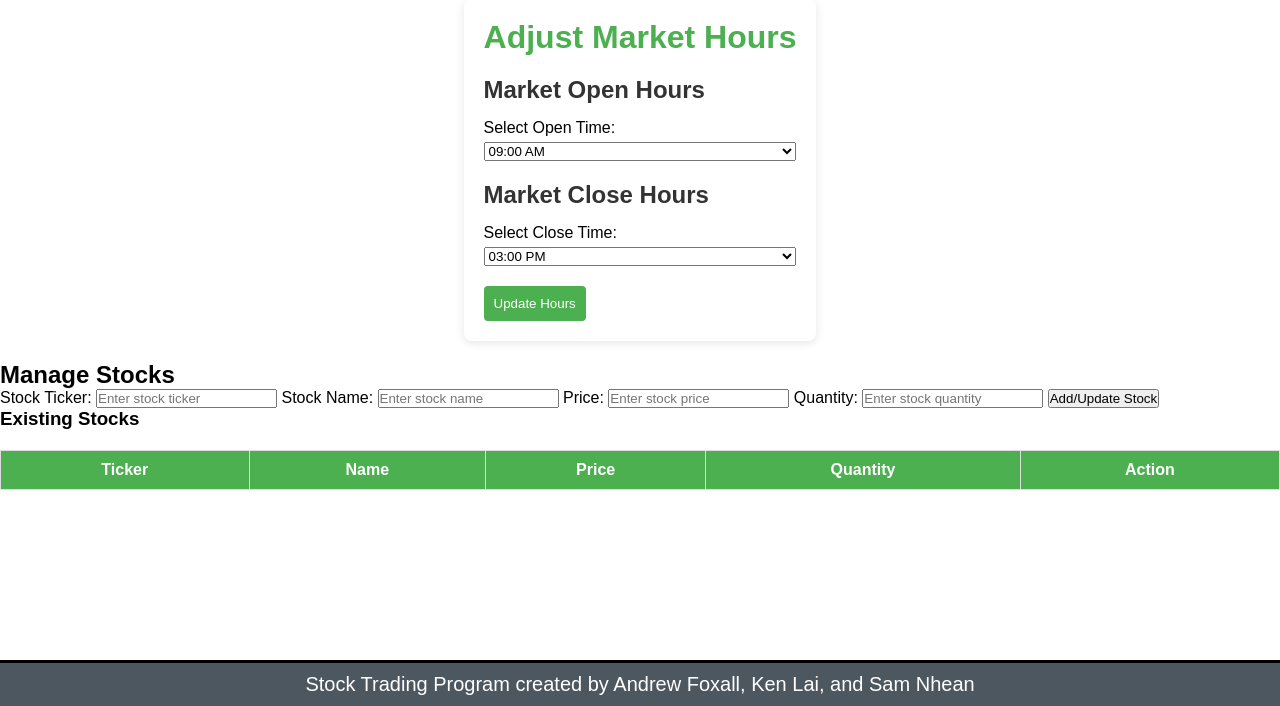
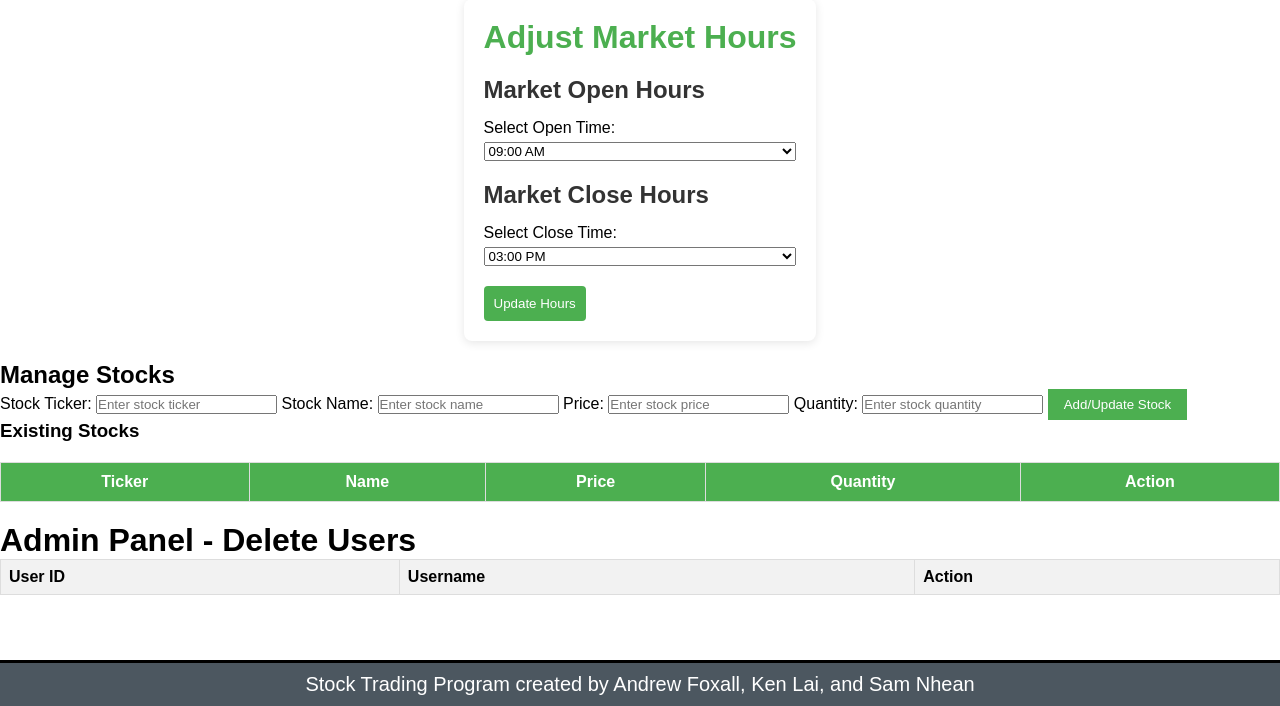
Before and after one commit to drewfoxall/StockTradingApplication, a Flask app: page /administrator in a window 1280 px wide. Shown: the part 94-800 px from the top of the page. Run offline with Flask 3, Linux system fonts and the light colour scheme; lists and menus that the app fills with data are empty.

Commit message:
Fixed HTML/CSS styling + added to routes.py and models.py

```diff
--- a/app/routes.py
+++ b/app/routes.py
@@ -4,6 +4,7 @@ from app import app, db  # Import the 'app' instance from __init__.py
 from sqlalchemy import text
 from app.forms import RegistrationForm
 from app.models import User
+
 
 @app.route('/')
 def index():
@@ -59,3 +60,22 @@ def signup():
     else:  # Handle GET requests and failed form validation
         return render_template('signup.html', title='Register', form=form)
     return render_template('signup.html', title='Register', form=form)
+
+@app.route('/administrator')
+@login_required  # Ensure only logged-in users can access this page
+def admin_page():
+    if not current_user.is_admin:
+        flash('Access denied: Administrator only.', 'danger')
+        return redirect(url_for('index'))
+    users = get_all_users()
+    return render_template('admin.html', users=users)
+
+@app.route('/delete_user/<int:user_id>', methods=['POST'])
+@login_required
+def delete_user(user_id):
+    if not current_user.is_admin:
+        flash('Access denied: Administrator only.', 'danger')
+        return redirect(url_for('index'))
+    delete_user_by_id(user_id)  # Call delete function from models
+    flash(f'User {user_id} has been deleted successfully.', 'success')
+    return redirect(url_for('admin_page'))
--- a/app/templates/administrator.html
+++ b/app/templates/administrator.html
@@ -8,6 +8,39 @@
       rel="stylesheet"
       href="{{ url_for('static', filename='css/stylesheet.css') }}"
     />
+    <style>
+      /* Add custom styles to ensure both tables match */
+      table {
+        width: 100%;
+        border-collapse: collapse;
+        margin-bottom: 20px;
+      }
+      th,
+      td {
+        border: 1px solid #ddd;
+        padding: 8px;
+        text-align: left;
+      }
+      th {
+        background-color: #f2f2f2;
+      }
+      tr:nth-child(even) {
+        background-color: #f9f9f9;
+      }
+      tr:hover {
+        background-color: #ddd;
+      }
+      button {
+        background-color: #4caf50; /* Green */
+        color: white;
+        border: none;
+        padding: 8px 16px;
+        cursor: pointer;
+      }
+      button:hover {
+        background-color: #45a049;
+      }
+    </style>
   </head>
   <body>
     <div class="topnav">
@@ -47,6 +80,7 @@
       </section>
       <button type="submit">Update Hours</button>
     </div>
+
     <section>
       <h2>Manage Stocks</h2>
       <form id="stock-form">
@@ -102,6 +136,35 @@
         </tbody>
       </table>
     </section>
+
+    <!-- Start of Delete Users section -->
+    <h1>Admin Panel - Delete Users</h1>
+    <table id="users-table">
+      <thead>
+        <tr>
+          <th>User ID</th>
+          <th>Username</th>
+          <th>Action</th>
+        </tr>
+      </thead>
+      <tbody>
+        {% for user in users %}
+        <tr>
+          <td>{{ user.id }}</td>
+          <td>{{ user.Username }}</td>
+          <td>
+            <form
+              action="{{ url_for('delete_user', user_id=user.id) }}"
+              method="POST"
+            >
+              <button type="submit">Delete</button>
+            </form>
+          </td>
+        </tr>
+        {% endfor %}
+      </tbody>
+    </table>
+
     <script>
       const stockForm = document.getElementById("stock-form");
       const stocksTable = document
@@ -135,6 +198,7 @@
         stocksTable.deleteRow(row.rowIndex - 1);
       }
     </script>
+
     <footer class="footer">
       Stock Trading Program created by Andrew Foxall, Ken Lai, and Sam Nhean
     </footer>
--- a/app/templates/index.html
+++ b/app/templates/index.html
@@ -4,7 +4,10 @@
     <meta charset="UTF-8" />
     <meta name="viewport" content="width=device-width, initial-scale=1.0" />
     <title>Stock Trading Platform</title>
-    '<link rel="stylesheet" href="{{ url_for('static', filename='css/stylesheet.css') }}" />'
+    <link
+      rel="stylesheet"
+      href="{{ url_for('static', filename='css/stylesheet.css') }}"
+    />
   </head>
   <body>
     <div class="topnav">
--- a/app/templates/login.html
+++ b/app/templates/login.html
@@ -20,9 +20,11 @@
       </div>
     </div>
     <div class="login-container">
+      <div class="login-wrapper">
         <img
           src="{{ url_for('static', filename='images/stockimage4.jpg') }}"
           alt="Logo"
+          class="login-image"
         />
         <div class="wrapper">
           <form action="">
@@ -40,9 +42,11 @@
             <button type="submit" class="btn">Login</button>
             <div class="register-link"></div>
             <p class="register">
-            Don't have an account? <a href="{{ url_for('signup') }}">Register</a>
+              Don't have an account?
+              <a href="{{ url_for('signup') }}">Register</a>
             </p>
           </form>
+        </div>
       </div>
     </div>
     <footer class="footer">
```
Also changed, not shown: app/static/css/stylesheet.css (+45 -1 lines), app/templates/signup.html (+30 -9 lines), app/templates/signup_backup.html (+4 -3 lines). Lines whose indentation alone changed are shown as unchanged.
